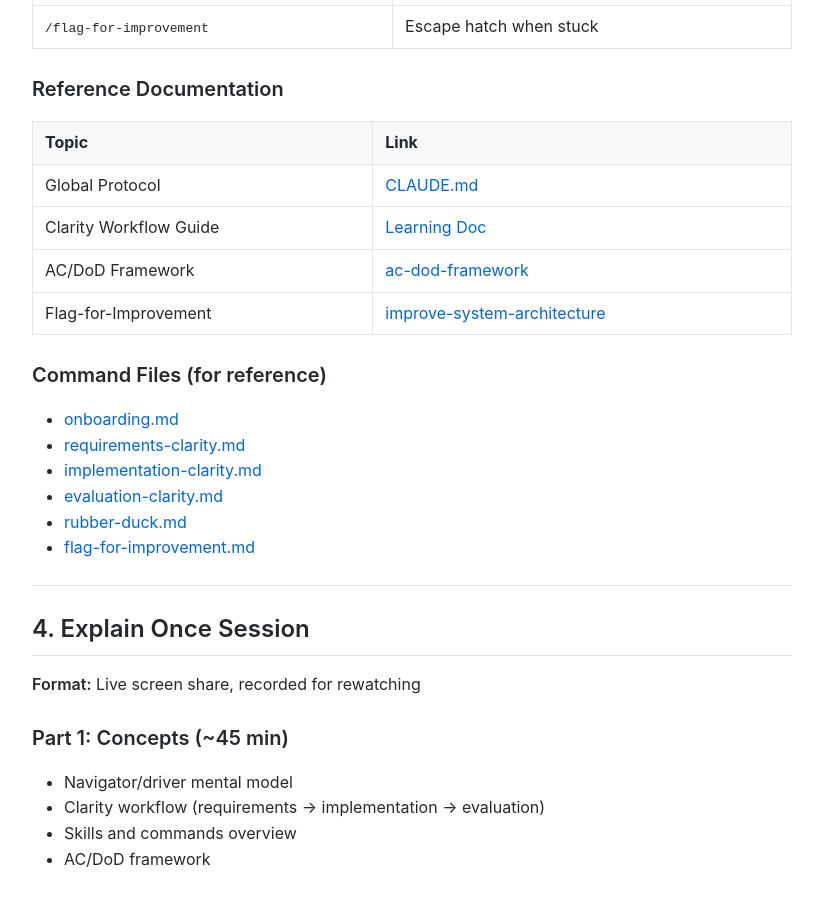
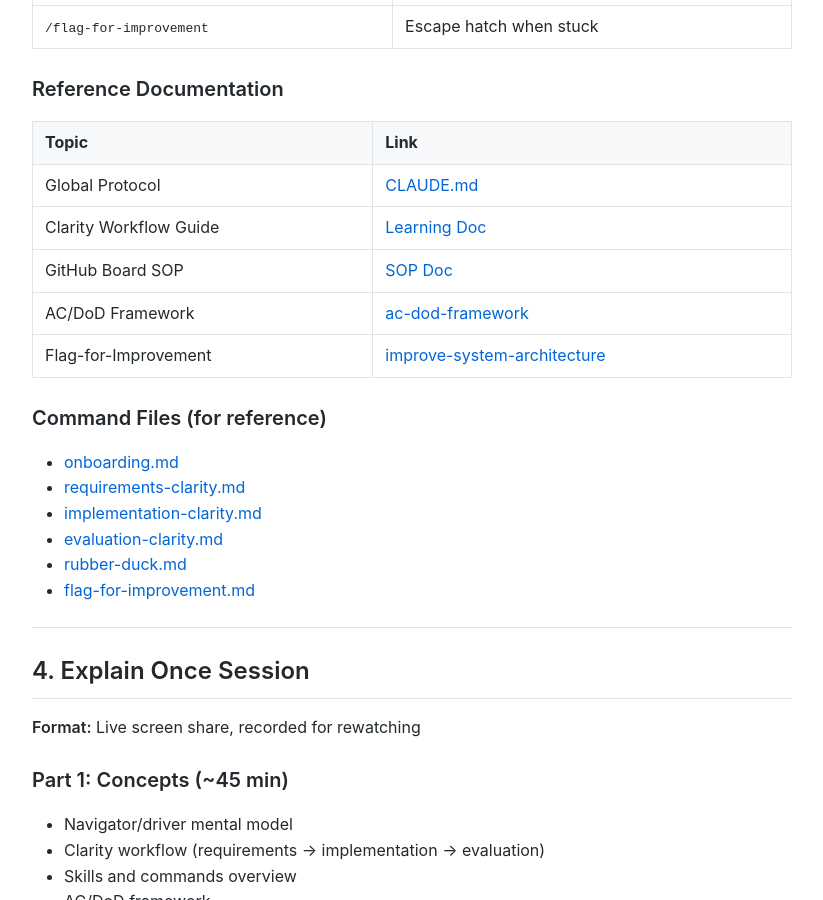
Before and after one commit to MariusWilsch/public-wilsch-ai-pages, a Jekyll site: the page built from global/mohamed-onboarding-reference.md, in a window 1280 px wide and 900 px high, scrolled down 1919 px. Shown: the whole window, without its empty margins (228-1051 px from the left). Built offline with Jekyll 4.4.1, drawn with Linux system fonts in a browser that asks for light colours; our own code applies the rules of GitHub Pages for plain Markdown files.

Commit message:
Sync from hippocampus 2026-01-16

```diff
--- a/global/mohamed-onboarding-reference.md
+++ b/global/mohamed-onboarding-reference.md
@@ -76,6 +76,7 @@ This provides: Supabase, Context7 docs, Fireflies transcripts, sequential thinki
 |-------|------|
 | Global Protocol | [CLAUDE.md](https://raw.githubusercontent.com/veloxforce/claude-user-configs/main/CLAUDE.md) |
 | Clarity Workflow Guide | [Learning Doc](https://docs.google.com/document/d/1U4x9o_oAfLBeQqKCUK_odQAA3D6SZSVA5A6VU-B0X2k/edit?tab=t.0#heading=h.vm57fatrx2rm) |
+| GitHub Board SOP | [SOP Doc](https://docs.google.com/document/d/1h_BoV1HW9i4wkixyEHY26UsoNRH8qZomtOJPQhPKJCA/edit?usp=sharing) |
 | AC/DoD Framework | [ac-dod-framework](https://mariuswilsch.github.io/public-wilsch-ai-pages/global/ac-dod-framework) |
 | Flag-for-Improvement | [improve-system-architecture](https://mariuswilsch.github.io/public-wilsch-ai-pages/global/improve-system-architecture) |
 
```
